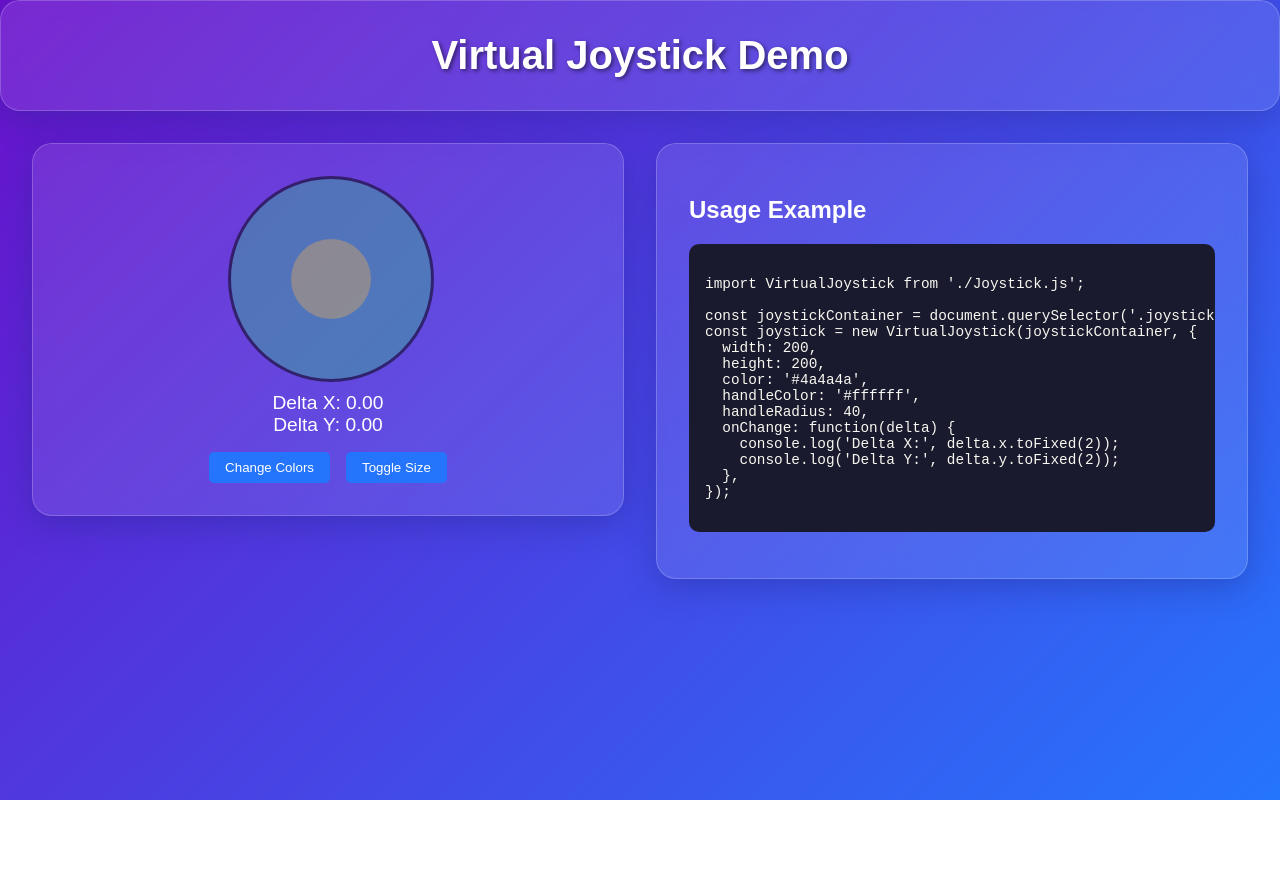
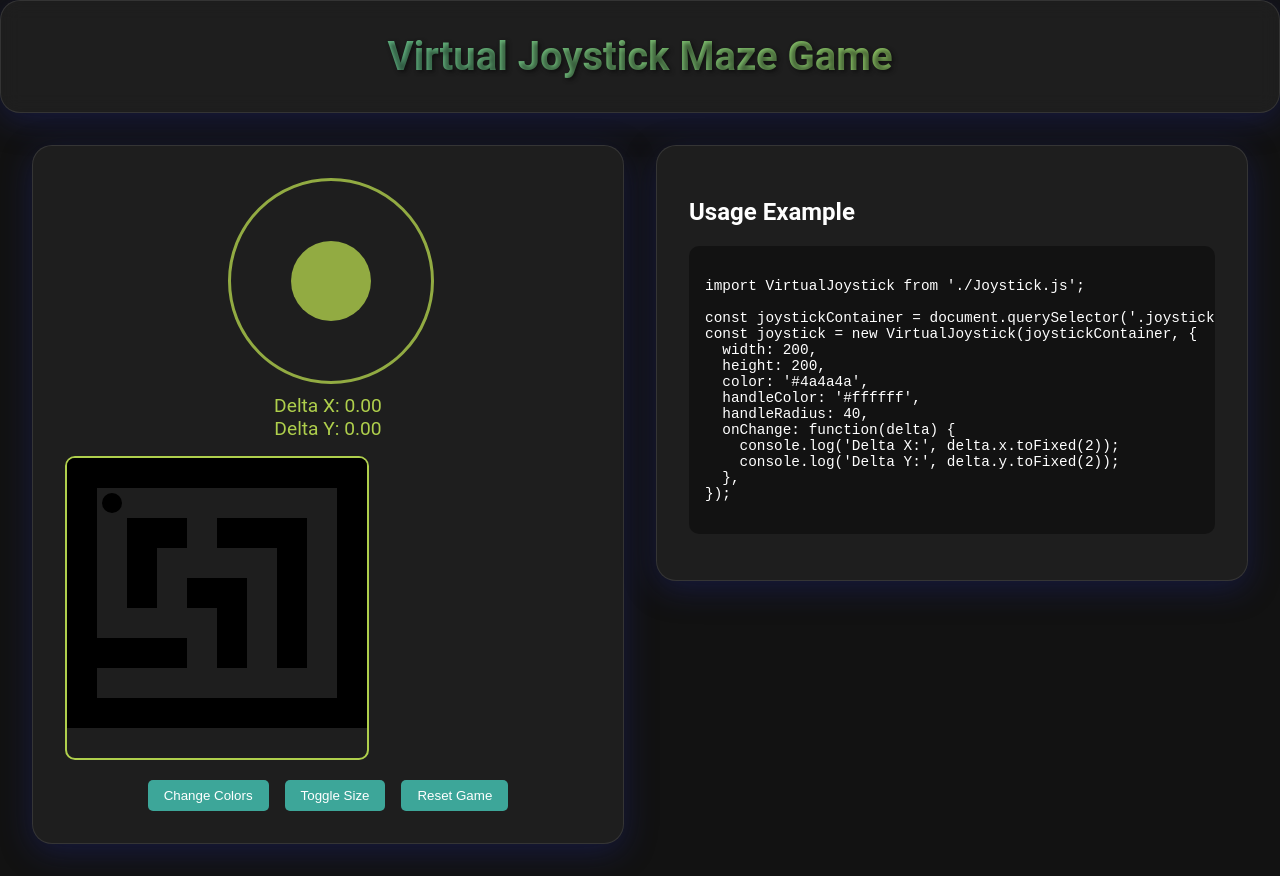
Before and after one commit to Joker-pyc/Virtual-Joystick, a plain HTML site: page index.html in a window 1280 px wide. Both pictures are taken after a click on the button "Change Colors". Before the commit the page ends 800 px from the top, so only its background shows below. Drawn offline with Linux system fonts and the light colour scheme.

Commit message:
Update index.html

```diff
--- a/index.html
+++ b/index.html
@@ -3,44 +3,44 @@
 <head>
     <meta charset="UTF-8">
     <meta name="viewport" content="width=device-width, initial-scale=1.0">
-    <title>Virtual Joystick - Interactive Demo</title>
+    <title>Virtual Joystick Maze Game</title>
     <style>
         :root {
-            --primary-color: #6a11cb;
-            --secondary-color: #2575fc;
+            --primary-color: #6200ea;
+            --secondary-color: #03dac6;
             --text-color: #ffffff;
-            --background-color: #1a1a2e;
+            --background-color: #121212;
+            --surface-color: #1e1e1e;
         }
-
         body {
             margin: 0;
-            font-family: 'Arial', sans-serif;
-            background: linear-gradient(135deg, var(--primary-color), var(--secondary-color));
+            font-family: 'Roboto', sans-serif;
+            background-color: var(--background-color);
             color: var(--text-color);
             min-height: 100vh;
             display: flex;
             flex-direction: column;
         }
-
         .glassmorphic {
-            background: rgba(255, 255, 255, 0.1);
+            background: rgba(255, 255, 255, 0.05);
             backdrop-filter: blur(10px);
             border-radius: 20px;
-            border: 1px solid rgba(255, 255, 255, 0.2);
+            border: 1px solid rgba(255, 255, 255, 0.1);
             box-shadow: 0 8px 32px 0 rgba(31, 38, 135, 0.37);
         }
-
         header {
             text-align: center;
             padding: 2rem;
+            background-color: var(--surface-color);
         }
-
         h1 {
             margin: 0;
             font-size: 2.5rem;
+            background: linear-gradient(45deg, var(--primary-color), var(--secondary-color));
+            -webkit-background-clip: text;
+            -webkit-text-fill-color: transparent;
             text-shadow: 2px 2px 4px rgba(0, 0, 0, 0.5);
         }
-
         main {
             display: flex;
             flex-wrap: wrap;
@@ -49,52 +49,55 @@
             gap: 2rem;
             padding: 2rem;
         }
-
         .joystick-container {
             display: flex;
             flex-direction: column;
             align-items: center;
         }
-
         .joystick {
             width: 200px;
             height: 200px;
             margin-bottom: 1rem;
         }
-
         .debug-container {
             font-size: 1.2rem;
             text-align: center;
+            color: var(--secondary-color);
         }
-
         .demo-container, .code-container {
             flex: 1;
             min-width: 300px;
             max-width: 600px;
             padding: 2rem;
+            background-color: var(--surface-color);
         }
-
         .demo-actions {
             display: flex;
             justify-content: center;
             gap: 1rem;
             margin-top: 1rem;
         }
-
         button {
-            background-color: var(--secondary-color);
+            background-color: var(--primary-color);
             color: var(--text-color);
             border: none;
             padding: 0.5rem 1rem;
             border-radius: 5px;
             cursor: pointer;
-            transition: background-color 0.3s ease;
+            transition: background-color 0.3s ease, transform 0.1s ease;
         }
-
         button:hover {
-            background-color: var(--primary-color);
+            background-color: var(--secondary-color);
+            transform: translateY(-2px);
         }
-
+        button:active {
+            transform: translateY(0);
+        }
+        canvas {
+            border: 2px solid var(--secondary-color);
+            margin-top: 1rem;
+            border-radius: 10px;
+        }
         pre {
             background-color: var(--background-color);
             border-radius: 10px;
@@ -102,26 +105,36 @@
             overflow-x: auto;
             font-size: 0.9rem;
         }
-
         code {
-            color: #f8f8f2;
+            color: var(--text-color);
         }
-
         @media (max-width: 768px) {
             main {
                 flex-direction: column;
                 align-items: center;
             }
-
             .demo-container, .code-container {
                 width: 100%;
+            }
+        }
+        @media (max-width: 600px) {
+            .demo-container, .code-container {
+                padding: 1rem;
+            }
+            canvas {
+                width: 100%;
+                height: auto;
+            }
+            .joystick {
+                width: 150px;
+                height: 150px;
             }
         }
     </style>
 </head>
 <body>
     <header class="glassmorphic">
-        <h1>Virtual Joystick Demo</h1>
+        <h1>Virtual Joystick Maze Game</h1>
     </header>
     <main>
         <section class="demo-container glassmorphic">
@@ -132,9 +145,11 @@
                     <div>Delta Y: <span id="delta-y">0</span></div>
                 </div>
             </div>
+            <canvas id="mazeCanvas" width="300" height="300"></canvas>
             <div class="demo-actions">
                 <button id="change-color">Change Colors</button>
                 <button id="toggle-size">Toggle Size</button>
+                <button id="reset-game">Reset Game</button>
             </div>
         </section>
         <section class="code-container glassmorphic">
@@ -157,7 +172,6 @@ const joystick = new VirtualJoystick(joystickContainer, {
             </code></pre>
         </section>
     </main>
-
     <script>
         class VirtualJoystick {
             constructor(container, options = {}) {
@@ -173,7 +187,6 @@ const joystick = new VirtualJoystick(joystickContainer, {
                     },
                     options
                 );
-
                 this.joystick = document.createElement('div');
                 this.joystick.style.width = `${this.options.width}px`;
                 this.joystick.style.height = `${this.options.height}px`;
@@ -181,8 +194,8 @@ const joystick = new VirtualJoystick(joystickContainer, {
                 this.joystick.style.backgroundColor = this.options.color;
                 this.joystick.style.position = 'relative';
                 this.joystick.style.touchAction = 'none';
-                this.joystick.style.border = '3px solid black';
-                this.joystick.style.opacity = '50%';
+                this.joystick.style.border = '3px solid var(--secondary-color)';
+                this.joystick.style.opacity = '80%';
                 this.container.appendChild(this.joystick);
 
                 this.handle = document.createElement('div');
@@ -199,11 +212,9 @@ const joystick = new VirtualJoystick(joystickContainer, {
                 this.position = { x: 0, y: 0 };
                 this.delta = { x: 0, y: 0 };
                 this.handleRadius = this.options.handleRadius;
-                this.joystickRect = this.joystick.getBoundingClientRect();
-
+                               this.joystickRect = this.joystick.getBoundingClientRect();
                 this.isPressed = false;
                 this.touchId = null;
-
                 this._addEventListeners();
             }
 
@@ -265,7 +276,6 @@ const joystick = new VirtualJoystick(joystickContainer, {
                 this.joystickRect = this.joystick.getBoundingClientRect();
                 const dx = x - this.joystickRect.left - this.options.width / 2;
                 const dy = y - this.joystickRect.top - this.options.height / 2;
-
                 const distance = Math.sqrt(dx * dx + dy * dy);
                 const maxDistance = this.options.width / 2 - this.options.handleRadius;
 
@@ -304,27 +314,88 @@ const joystick = new VirtualJoystick(joystickContainer, {
         const joystickContainer = document.querySelector('.joystick');
         const deltaX = document.querySelector('#delta-x');
         const deltaY = document.querySelector('#delta-y');
+        const canvas = document.getElementById('mazeCanvas');
+        const ctx = canvas.getContext('2d');
+
+        const maze = [
+            [1, 1, 1, 1, 1, 1, 1, 1, 1, 1],
+            [1, 0, 0, 0, 0, 0, 0, 0, 0, 1],
+            [1, 0, 1, 1, 0, 1, 1, 1, 0, 1],
+            [1, 0, 1, 0, 0, 0, 0, 1, 0, 1],
+            [1, 0, 1, 0, 1, 1, 0, 1, 0, 1],
+            [1, 0, 0, 0, 0, 1, 0, 1, 0, 1],
+            [1, 1, 1, 1, 0, 1, 0, 1, 0, 1],
+            [1, 0, 0, 0, 0, 0, 0, 0, 0, 1],
+            [1, 1, 1, 1, 1, 1, 1, 1, 1, 1]
+        ];
+
+        const tileSize = 30;
+        let playerX = 1;
+        let playerY = 1;
+
+        function drawMaze() {
+            for (let y = 0; y < maze.length; y++) {
+                for (let x = 0; x < maze[y].length; x++) {
+                    if (maze[y][x] === 1) {
+                        ctx.fillStyle = 'var(--primary-color)';
+                        ctx.fillRect(x * tileSize, y * tileSize, tileSize, tileSize);
+                    }
+                }
+            }
+        }
+
+        function drawPlayer() {
+            ctx.fillStyle = 'var(--secondary-color)';
+            ctx.beginPath();
+            ctx.arc(playerX * tileSize + tileSize / 2, playerY * tileSize + tileSize / 2, tileSize / 3, 0, Math.PI * 2);
+            ctx.fill();
+        }
+
+        function updateGame() {
+            ctx.clearRect(0, 0, canvas.width, canvas.height);
+            drawMaze();
+            drawPlayer();
+        }
+
+        function movePlayer(dx, dy) {
+            const newX = playerX + dx;
+            const newY = playerY + dy;
+            if (newX >= 0 && newX < maze[0].length && newY >= 0 && newY < maze.length && maze[newY][newX] === 0) {
+                playerX = newX;
+                playerY = newY;
+            }
+            updateGame();
+        }
+
+        updateGame();
 
         const joystick = new VirtualJoystick(joystickContainer, {
             width: 200,
             height: 200,
-            color: '#4a4a4a',
-            handleColor: '#ffffff',
+            color: 'var(--surface-color)',
+            handleColor: 'var(--secondary-color)',
             handleRadius: 40,
             onChange: function(delta) {
                 deltaX.textContent = delta.x.toFixed(2);
                 deltaY.textContent = delta.y.toFixed(2);
+
+                if (Math.abs(delta.x) > Math.abs(delta.y)) {
+                    movePlayer(Math.sign(delta.x), 0);
+                } else {
+                    movePlayer(0, Math.sign(delta.y));
+                }
             },
         });
 
-        // Add interactivity
         const changeColorBtn = document.getElementById('change-color');
         const toggleSizeBtn = document.getElementById('toggle-size');
+        const resetGameBtn = document.getElementById('reset-game');
 
         changeColorBtn.addEventListener('click', () => {
             const randomColor = () => Math.floor(Math.random()*16777215).toString(16);
-            joystick.joystick.style.backgroundColor = "#" + randomColor();
-            joystick.handle.style.backgroundColor = "#" + randomColor();
+            document.documentElement.style.setProperty('--primary-color', "#" + randomColor());
+            document.documentElement.style.setProperty('--secondary-color', "#" + randomColor());
+            updateGame();
         });
 
         let isLarge = true;
@@ -343,6 +414,12 @@ const joystick = new VirtualJoystick(joystickContainer, {
             isLarge = !isLarge;
             joystick._resetPosition();
         });
+
+        resetGameBtn.addEventListener('click', () => {
+            playerX = 1;
+            playerY = 1;
+            updateGame();
+        });
     </script>
 </body>
 </html>
```
